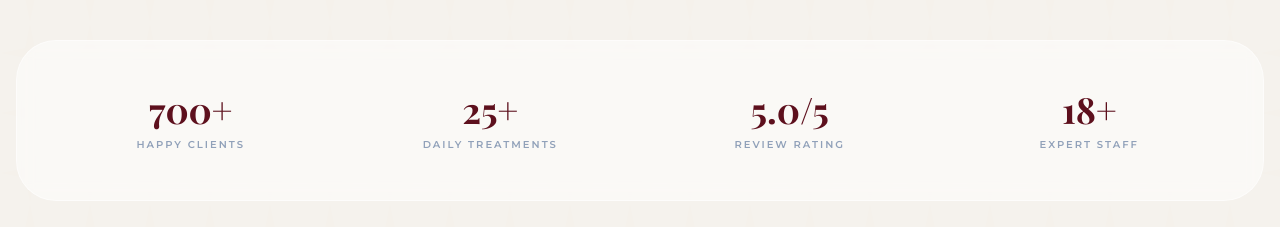
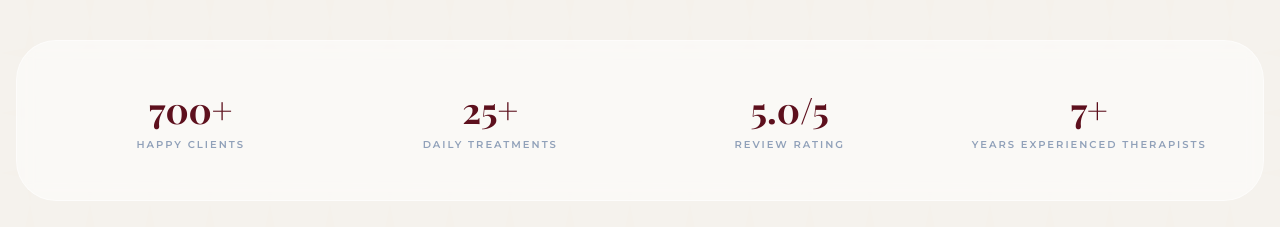
Before and after one commit to adammulyadi0823-svg/madinah-massage, a React (Vite) app: page / in a window 1280 px wide. Shown: the part 5300-5527 px from the top of the page. Built offline with nearby package versions, Linux system fonts and the light colour scheme; a web font is replaced by a local one.

Commit message:
feat: update experience metric in statistics section
Replace "Expert Staff" with "Years Experienced Therapists" to better highlight the professional expertise of the wellness team.

```diff
--- a/src/App.tsx
+++ b/src/App.tsx
@@ -872,7 +872,7 @@ const Reviews = ({ t, lang }: any) => {
             { label: lang === 'id' ? 'Jamaah Terlayani' : 'Happy Clients', value: '700+' },
             { label: 'Daily Treatments', value: '25+' },
             { label: 'Review Rating', value: '5.0/5' },
-            { label: 'Expert Staff', value: '18+' }
+            { label: 'Years Experienced Therapists', value: '7+' }
           ].map((stat, i) => (
             <div key={i} className="text-center">
               <h3 className="text-4xl font-bold text-maroon mb-2 serif">{stat.value}</h3>
```
